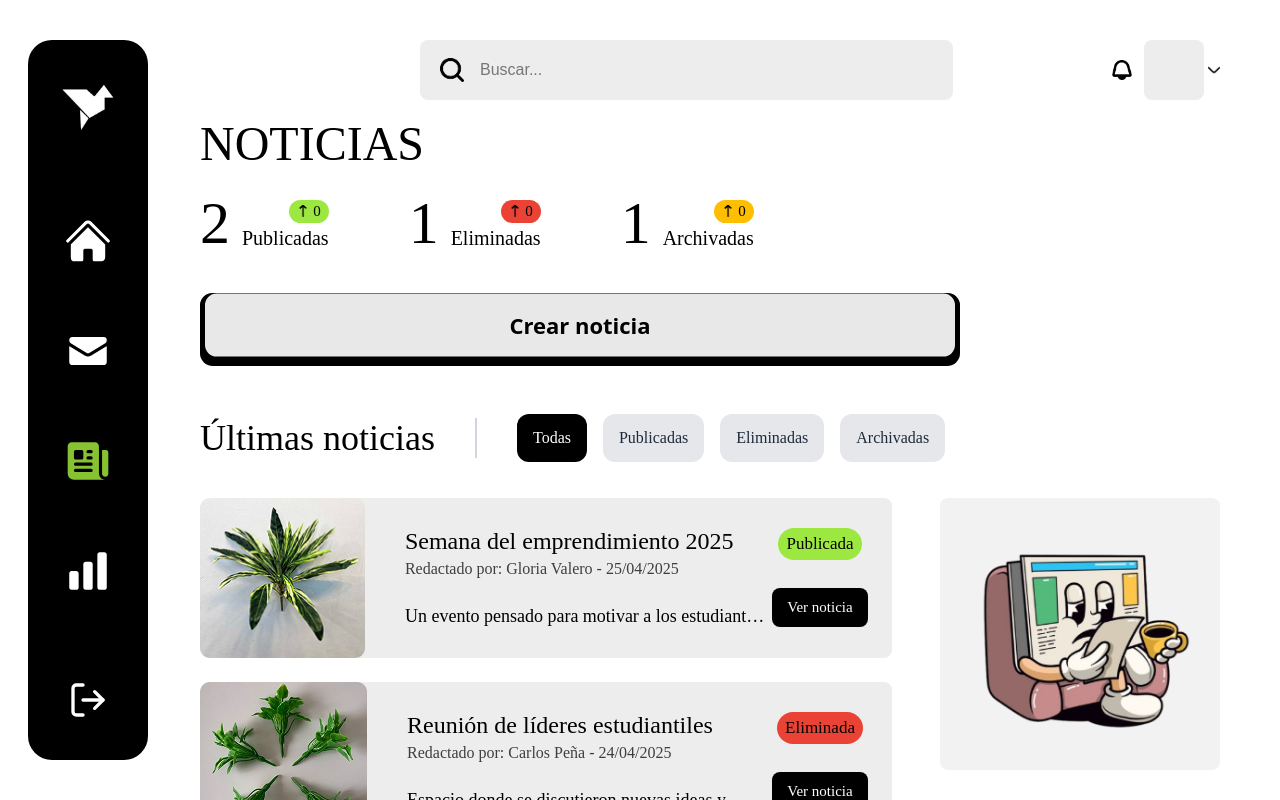
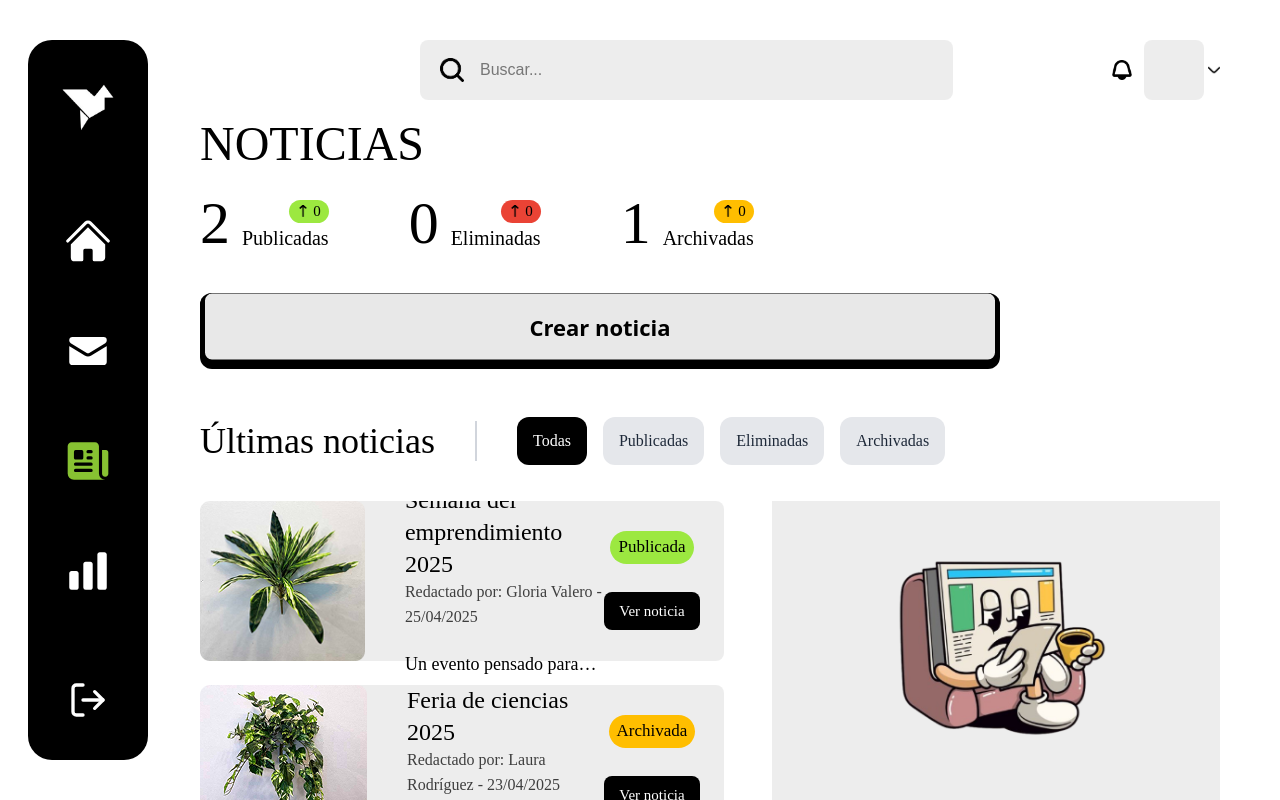
Before and after one commit to Juan-Lozano-M/GODPROYECTO, a React (Vite) app: page /notices in a window 1280 px wide. Built offline with nearby package versions, Linux system fonts and the light colour scheme; a web font is replaced by a local one.

Commit message:
Actualizacion testimonios y noticias

```diff
--- a/src/components/buttons/CartoonButton.jsx
+++ b/src/components/buttons/CartoonButton.jsx
@@ -1,111 +1,41 @@
 import React from 'react';
-import styled from 'styled-components';
 
 const CartoonButton = () => {
   return (
-    <StyledWrapper>
-      <button className='cursor-pointer'>
-        <span className="button_top"> Crear noticia </span>
+    <div className="w-full">
+      <button
+        className="
+          relative w-full cursor-pointer border-none rounded-xl bg-black
+          text-lg font-bold overflow-hidden
+          transition-all duration-200 ease-[cubic-bezier(0.23,1,0.32,1)]
+          hover:shadow-[4px_4px_0_rgba(0,0,0,0.5)]
+          hover:translate-x-[-4px] hover:translate-y-[-4px]
+          hover:animate-[brutalistShake_0.4s_cubic-bezier(0.36,0.07,0.19,0.97)_both]
+          active:shadow-[2px_2px_0_rgba(0,0,0,0.5)]
+          active:translate-x-[-2px] active:translate-y-[-2px]
+          focus:outline-none
+          focus:shadow-[0_0_0_2px_black,inset_0_0_0_2px_#e8e8e8]
+          group
+        "
+      >
+        <span
+          className="
+            block box-border border-[5px] border-black rounded-xl
+            px-2 py-3 sm:px-4 text-adlam sm:py-4 sm:text-[22px] bg-[#e8e8e8] text-black
+            transform translate-y-[-0.2em]
+            transition-transform duration-200 ease-[cubic-bezier(0.23,1,0.32,1)]
+            group-hover:translate-y-[-0.33em]
+            group-active:translate-y-0
+            button-top
+          "
+        >
+          Crear noticia
+        </span>
       </button>
-    </StyledWrapper>
-  );
-}
 
-const StyledWrapper = styled.div`
-  button {
-    --button_radius: 0.75em;
-    --button_color: #e8e8e8;
-    --button_outline_color: #000000;
-    --hover_offset: 4px;
-    --active_offset: 2px;
-    --shadow_color: rgba(0, 0, 0, 0.5);
-    --glitch_offset: 2px;
-
-    font-size: 17px;
-    font-weight: bold;
-    border: none;
-    width: 100%;
-    border-radius: var(--button_radius);
-    background: var(--button_outline_color);
-    position: relative;
-    cursor: pointer;
-    transition: all 0.2s cubic-bezier(0.23, 1, 0.32, 1);
-    overflow: hidden;
-  }
-
-  .button_top {
-    display: block;
-    box-sizing: border-box;
-    border: 5px solid var(--button_outline_color);
-    border-radius: var(--button_radius);
-    padding: 15px;
-    font-size: 22px;
-    background: var(--button_color);
-    color: var(--button_outline_color);
-    transform: translateY(-0.2em);
-    transition: transform 0.2s cubic-bezier(0.23, 1, 0.32, 1);
-  }
-
-  button:hover {
-    box-shadow: var(--hover_offset) var(--hover_offset) 0 var(--shadow_color);
-    transform: translate(
-      calc(-1 * var(--hover_offset)),
-      calc(-1 * var(--hover_offset))
-    );
-  }
-
-  button:hover .button_top {
-    transform: translateY(-0.33em);
-  }
-
-  button:active .button_top {
-    transform: translateY(0);
-  }
-
-  button:active {
-    box-shadow: var(--active_offset) var(--active_offset) 0 var(--shadow_color);
-    transform: translate(
-      calc(-1 * var(--active_offset)),
-      calc(-1 * var(--active_offset))
-    );
-  }
-
-  button:focus {
-    outline: none;
-    box-shadow: 0 0 0 2px var(--button_outline_color),
-      inset 0 0 0 2px var(--button_color);
-  }
-
-  /* Brutalist hover effect */
-  button::before,
-  button::after {
-    content: attr(data-content);
-    position: absolute;
-    top: 0;
-    left: 0;
-    right: 0;
-    bottom: 0;
-    background: var(--button_color);
-    color: var(--button_outline_color);
-    display: flex;
-    align-items: center;
-    justify-content: center;
-    transition: all 0.2s cubic-bezier(0.23, 1, 0.32, 1);
-    overflow: hidden;
-    border-radius: var(--button_radius);
-    opacity: 0;
-  }
-
-  /* Brutalist active effect */
-  button:active::before,
-  button:active::after {
-    transform: none;
-  }
-
-  /* Additional brutalist flair */
+      <style jsx>{`
         @keyframes brutalistShake {
-    0%,
-    100% {
+          0%, 100% {
             transform: translateX(0) translateY(0);
           }
           25% {
@@ -116,8 +46,16 @@ const StyledWrapper = styled.div`
           }
         }
 
-  button:hover {
-    animation: brutalistShake 0.4s cubic-bezier(0.36, 0.07, 0.19, 0.97) both;
-  }`;
+        button:hover .button-top {
+          transform: translateY(-0.33em);
+        }
+
+        button:active .button-top {
+          transform: translateY(0);
+        }
+      `}</style>
+    </div>
+  );
+};
 
 export default CartoonButton;
--- a/src/pages/Admin/Notices.jsx
+++ b/src/pages/Admin/Notices.jsx
@@ -1,7 +1,6 @@
 // Importación de hooks de React y librerías necesarias
 import React, { useState, useEffect, useRef } from "react";
 import { Link } from "react-router-dom";
-import { DotLottieReact } from '@lottiefiles/dotlottie-react';
 
 // Importación de componentes personalizados
 import Search from "../../components/admin/Search";
@@ -9,20 +8,20 @@ import DataStat from "../../components/admin/DataStat";
 import Sidebar from "../../components/Sidebar";
 import CartoonButton from "../../components/buttons/CartoonButton";
 import FilterButton from "../../components/admin/FilterButton";
+import NoticeCard from "../../components/NoticeCard";
 
 // Importación de imágenes y recursos
 import filtroTestimonial from "../../assets/icons/filtroTestimonial.png";
 import imageNotice from "../../assets/images/imagenNotice.png";
 import flechaTestimonialArriba from "../../assets/icons/flechaTestimonialArriba.png";
 import flechaTestimonialAbajo from "../../assets/icons/flechaTestimonialAbajo.png";
-import NoticeCard from "../../components/NoticeCard";
 import imageNotice1 from "../../assets/images/imageNotice1.png";
 import imageNotice2 from "../../assets/images/imageNotice2.png";
 import imageNotice3 from "../../assets/images/imageNotice3.png";
 import imageNotice4 from "../../assets/images/imageNotice4.png";
+import iconNotResult from "../../assets/icons/iconNotResult.png";
 
 function Notices() {
-  // Estado inicial con las noticias
   const [noticias, setNoticias] = useState([
     {
       id: 1,
@@ -31,17 +30,19 @@ function Notices() {
       title: "Semana del emprendimiento 2025",
       author: "Gloria Valero",
       date: "25/04/2025",
-      summary: "Un evento pensado para motivar a los estudiantes a crear sus propios negocios, con charlas, talleres y actividades dinámicas.",
+      summary:
+        "Un evento pensado para motivar a los estudiantes a crear sus propios negocios, con charlas, talleres y actividades dinámicas.",
     },
-    {
+/*     {
       id: 2,
       status: "Eliminadas",
       image: imageNotice2,
       title: "Reunión de líderes estudiantiles",
       author: "Carlos Peña",
       date: "24/04/2025",
-      summary: "Espacio donde se discutieron nuevas ideas y propuestas para mejorar la vida académica y la convivencia escolar.",
-    },
+      summary:
+        "Espacio donde se discutieron nuevas ideas y propuestas para mejorar la vida académica y la convivencia escolar.",
+    }, */
     {
       id: 3,
       status: "Archivadas",
@@ -49,7 +50,8 @@ function Notices() {
       title: "Feria de ciencias 2025",
       author: "Laura Rodríguez",
       date: "23/04/2025",
-      summary: "Los estudiantes presentaron sus proyectos científicos con gran creatividad, abordando temas de medio ambiente y tecnología.",
+      summary:
+        "Los estudiantes presentaron sus proyectos científicos con gran creatividad, abordando temas de medio ambiente y tecnología.",
     },
     {
       id: 4,
@@ -58,38 +60,32 @@ function Notices() {
       title: "Campaña de reciclaje en el campus",
       author: "Ana Torres",
       date: "22/04/2025",
-      summary: "Se promovieron hábitos sostenibles mediante actividades de reciclaje y educación ambiental para toda la comunidad escolar.",
+      summary:
+        "Se promovieron hábitos sostenibles mediante actividades de reciclaje y educación ambiental para toda la comunidad escolar.",
     },
   ]);
 
-  // Filtros disponibles para las noticias
   const filters = ["Publicadas", "Eliminadas", "Archivadas"];
   const [activeFilter, setActiveFilter] = useState("Todas");
   const [isFiltroModalOpen, setIsFiltroModalOpen] = useState(false);
 
-  // Función que cuenta las noticias por estado
   const countByStatus = (status) => noticias.filter((n) => n.status === status).length;
-
-  // Conteo total de noticias por estado
   const totalPublicadas = countByStatus("Publicadas");
   const totalEliminadas = countByStatus("Eliminadas");
   const totalArchivadas = countByStatus("Archivadas");
 
-  // Referencia a conteos anteriores para calcular variación
   const prevCounts = useRef({
     Publicadas: totalPublicadas,
     Eliminadas: totalEliminadas,
     Archivadas: totalArchivadas,
   });
 
-  // Estado que guarda los cambios (diferencias de cantidad)
   const [cambios, setCambios] = useState({
     Publicadas: 0,
     Eliminadas: 0,
     Archivadas: 0,
   });
 
-  // useEffect para actualizar los cambios al detectar modificación en noticias
   useEffect(() => {
     setCambios({
       Publicadas: totalPublicadas - prevCounts.current.Publicadas,
@@ -97,7 +93,6 @@ function Notices() {
       Archivadas: totalArchivadas - prevCounts.current.Archivadas,
     });
 
-    // Se actualiza la referencia con los valores actuales
     prevCounts.current = {
       Publicadas: totalPublicadas,
       Eliminadas: totalEliminadas,
@@ -105,28 +100,25 @@ function Notices() {
     };
   }, [noticias]);
 
-  // Retorna la flecha arriba/abajo según el valor del cambio
-  const getIcon = (cambio) => (cambio >= 0 ? flechaTestimonialArriba : flechaTestimonialAbajo);
+  const getIcon = (cambio) =>
+    cambio >= 0 ? flechaTestimonialArriba : flechaTestimonialAbajo;
 
-  // Filtra las noticias según el filtro activo
   const noticiasFiltradas =
-    activeFilter === "Todas" ? noticias : noticias.filter((n) => n.status === activeFilter);
+    activeFilter === "Todas"
+      ? noticias
+      : noticias.filter((n) => n.status === activeFilter);
 
   return (
     <div className="h-screen flex flex-col overflow-hidden px-6 md:p-0 md:pt-10 md:ml-46 lg:ml-50 md:mr-10 lg:mr-15 pt-10">
-
-      {/* Parte superior - Búsqueda y estadísticas */}
+      {/* Header con buscador y estadísticas */}
       <div className="flex-none mb-2">
-
-        {/* Buscador */}
         <div className="flex w-full items-center">
           <Search />
         </div>
+        <h1 className="text-3xl mt-4 md:mt-5 md:text-4xl lg:text-5xl font-adlam">
+          NOTICIAS
+        </h1>
 
-        {/* Título */}
-        <h1 className="text-3xl mt-4 md:mt-5 md:text-4xl lg:text-5xl font-adlam">NOTICIAS</h1>
-
-        {/* Tarjetas de estadísticas por estado */}
         <div className="flex flex-wrap mt-4 sm:mt-6 gap-5 sm:gap-10 lg:gap-20 h-auto">
           <DataStat
             value={totalPublicadas}
@@ -151,17 +143,19 @@ function Notices() {
           />
         </div>
 
-        {/* Botón para crear nueva noticia */}
-        <div className="mt-10 w-full lg:w-190">
+        {/* Botón de creación */}
+        <div className="mt-10 w-full lg:w-200">
           <Link to="/home/newscreate">
             <CartoonButton />
           </Link>
         </div>
 
-        {/* Filtros de noticias */}
+        {/* Filtros */}
         <div className="flex items-center justify-between mt-5 md:mt-10 py-2 w-full">
           <div className="flex items-center gap-4 sm:gap-7 xl:gap-10">
-            <p className="text-lg sm:text-3xl lg:text-3xl xl:text-4xl font-adlam">Últimas noticias</p>
+            <p className="text-lg sm:text-3xl xl:text-4xl font-adlam">
+              Últimas noticias
+            </p>
             <div className="h-7 w-0.5 sm:h-10 bg-gray-300"></div>
 
             <div className="flex items-center gap-4">
@@ -180,6 +174,7 @@ function Notices() {
                   />
                 ))}
               </div>
+
               <div className="flex lg:hidden gap-4">
                 <FilterButton
                   label="Filtro"
@@ -198,12 +193,12 @@ function Notices() {
         </div>
       </div>
 
-      {/* Sección de contenido - Con scroll en la lista de noticias */}
+      {/* Lista de noticias y panel lateral */}
       <div className="flex-grow flex gap-8 sm:mt-5 overflow-hidden">
-        {/* Lista de noticias - Con scroll */}
         <div className="w-full 2xl:w-[65%] overflow-y-auto pr-4 pb-10 scrollbar-thin scrollbar-thumb-gray-400 scrollbar-track-gray-100">
           <div className="flex flex-col gap-6">
-            {noticiasFiltradas.map((noticia) => (
+            {noticiasFiltradas.length > 0 ? (
+              noticiasFiltradas.map((noticia) => (
                 <NoticeCard
                   key={noticia.id}
                   image={noticia.image}
@@ -213,27 +208,38 @@ function Notices() {
                   summary={noticia.summary}
                   status={noticia.status.slice(0, -1)}
                 />
-            ))}
+              ))
+            ) : (
+              <div className="flex flex-col items-center mt-20 text-center text-gray-400 gap-6">
+                <img
+                  src={iconNotResult}
+                  className="w-32 sm:w-48 md:w-52"
+                  alt="Sin resultados"
+                />
+                <h2 className="font-bold font-adlam text-2xl sm:text-4xl">
+                  Oops,
+                </h2>
+                <p className="w-70 sm:w-90 text-gray-400 font-light text-lg sm:text-xl font-quicksand">
+                  Parece que no hay noticias que coincidan con este filtro. Prueba con otra opción.
+                </p>
+              </div>
+            )}
           </div>
         </div>
 
-        {/* Panel lateral derecho - Con ancho y alto fijos */}
-        <div className="hidden xl:flex flex-col gap-8 h-68 2xl:h-80 flex-shrink-0">
-
-          {/* Primer contenedor con alto y ancho fijo */}
-          <div className="hidden xl:flex flex-col justify-center items-center bg-black/5 overflow-hidden rounded-lg w-full h-70 2xl:h-200 ">
-            <img src={imageNotice} className="h-70 2xl:w-50 object-cover" alt="Imagen de noticia" />
-          </div>
-
-          {/* Segundo contenedor con alto y ancho fijo */}
-          <div className="hidden h-20 w-full justify-center items-center 2xl:gap-4 2xl:flex 2xl:h-50 bg-black/5 font-adlam rounded-lg p-4">
-            <h1 className="text-3xl xl:text-lg 2xl:text-4xl">10</h1>
-            <h1 className="text-2xl xl:text-lg 2xl:text-3xl">Noticias publicadas hoy</h1>
+        {/* Panel lateral derecho */}
+        <div className="hidden xl:flex flex-col bg-black/7 h-105 w-112 flex-shrink-0">
+          <div className="flex flex-col justify-center items-center overflow-hidden rounded-lg w-full h-70 2xl:h-200">
+            <img
+              src={imageNotice}
+              className="h-70 2xl:w-50 object-cover"
+              alt="Imagen de noticia"
+            />
           </div>
         </div>
       </div>
 
-      {/* Sidebar (menú lateral) */}
+      {/* Sidebar */}
       <Sidebar />
     </div>
   );
--- a/src/pages/Admin/Testimonial.jsx
+++ b/src/pages/Admin/Testimonial.jsx
@@ -279,7 +279,7 @@ function Testimonials() {
             Oops,
           </div>
           <div className="w-70 sm:w-90 text-gray-400 font-light text-lg sm:text-xl font-quicksand">
-            No hay resultados para su búsqueda. ¡Vamos, inténtelo de nuevo!
+            No hay testimonios disponibles en esta categoría por el momento.
           </div>
         </div>
       </div>
```
Also changed, not shown: src/components/admin/TestimonialModal.jsx (+113 -27 lines). Lines whose indentation alone changed are shown as unchanged.
